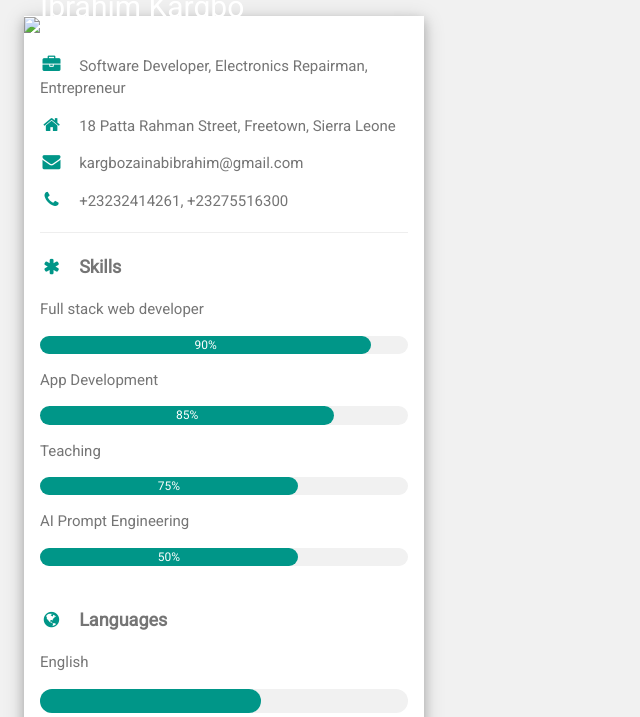
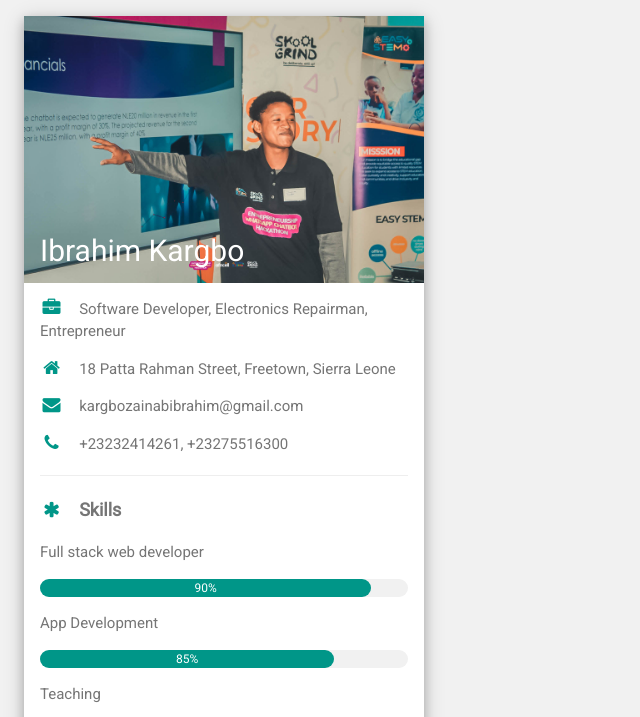
Before and after one commit to Emrysisata/chicken-cv, a plain HTML site: page index.html in a window 1280 px wide. Shown: the top 717 px of the page, without its empty margins (0-640 px from the left). Drawn offline with nearby package versions, Linux system fonts and the light colour scheme.

Commit message:
Update index.html

```diff
--- a/index.html
+++ b/index.html
@@ -24,7 +24,7 @@
 
       <div class="w3-white w3-text-grey w3-card-4">
         <div class="w3-display-container w3-text-white">
-          <img src="profilePic.jpg" style="width:100%" alt="Avatar">
+          <img src="profile_pic.jpg" style="width:100%" alt="Avatar">
           <div class="w3-display-bottomleft w3-container w3-text-white">
             <h2>Ibrahim Kargbo</h2>
           </div>
```
